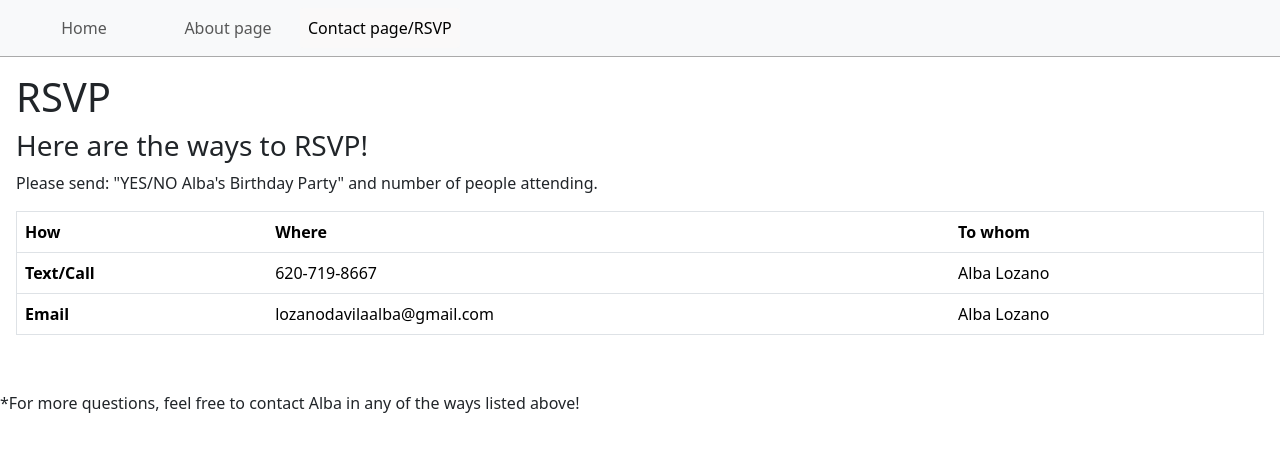
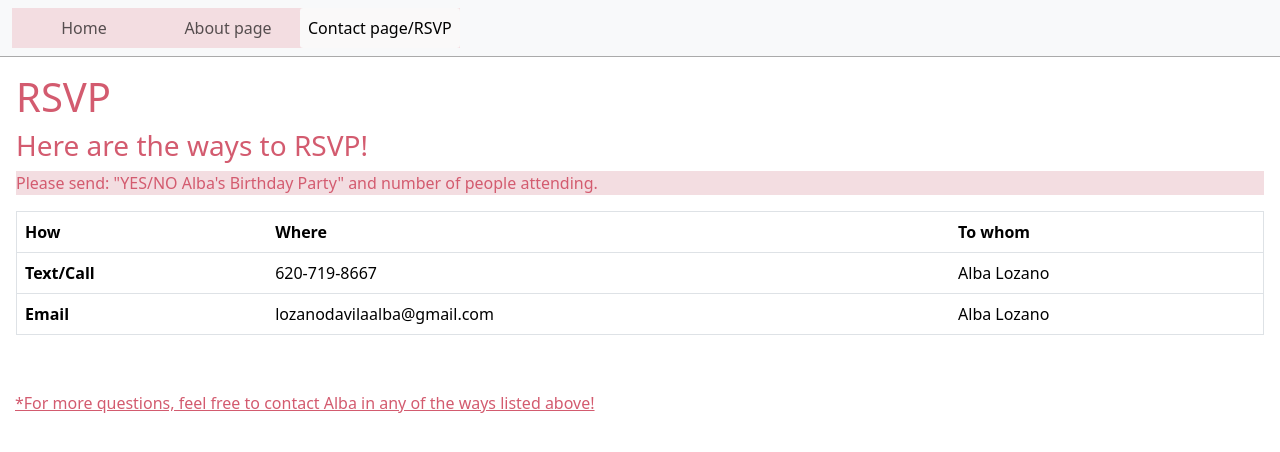
Before and after one commit to aloda33/html-assigment-1, a plain HTML site: page contactpage.html in a window 1280 px wide. Drawn offline with nearby package versions, Linux system fonts and the light colour scheme.

Commit message:
css added

```diff
--- a/contactpage.html
+++ b/contactpage.html
@@ -36,8 +36,8 @@
       </div>
     </nav>
     <main>
-      <h1>RSVP</h1>
-      <h3> Here are the ways to RSVP!</h3>
+      <h1 style="color: rgb(211,91,111)">RSVP</h1>
+      <h3 style="color: rgb(211,91,111)"> Here are the ways to RSVP!</h3>
       <p> Please send: "YES/NO Alba's Birthday Party" and number of people attending.</p>
       <table class="table table-hover">
         <thead>
--- a/styles.css
+++ b/styles.css
@@ -40,7 +40,16 @@ main {
   padding: 1rem;
 }
 
-h1 {
-  font-weight: bold;
-  font-size: 1.5rem;
+footer {
+  margin-left: 15px;
+  color: rgb(211, 91, 111);
+  text-decoration: underline;
 }
+p {
+  color: rgb(211,91,111);
+  background-color: rgb(243, 221, 225);
+}
+li {
+  color: rgb(211,91,111);
+  background-color: rgb(243, 221, 225);
+}
```
Also changed, not shown: aboutpage.html (+2 -2 lines), index.html (+1 -1 lines).
